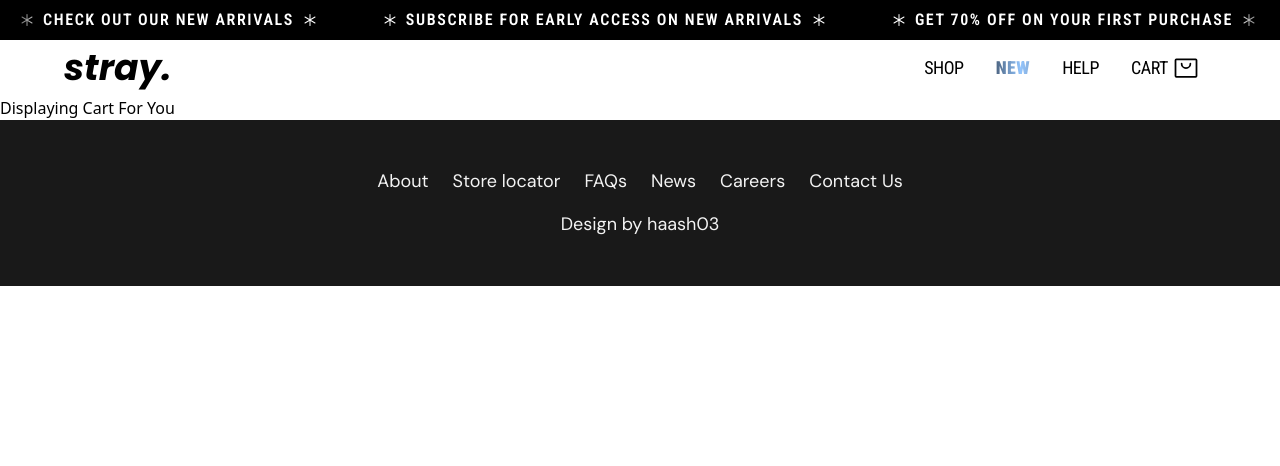
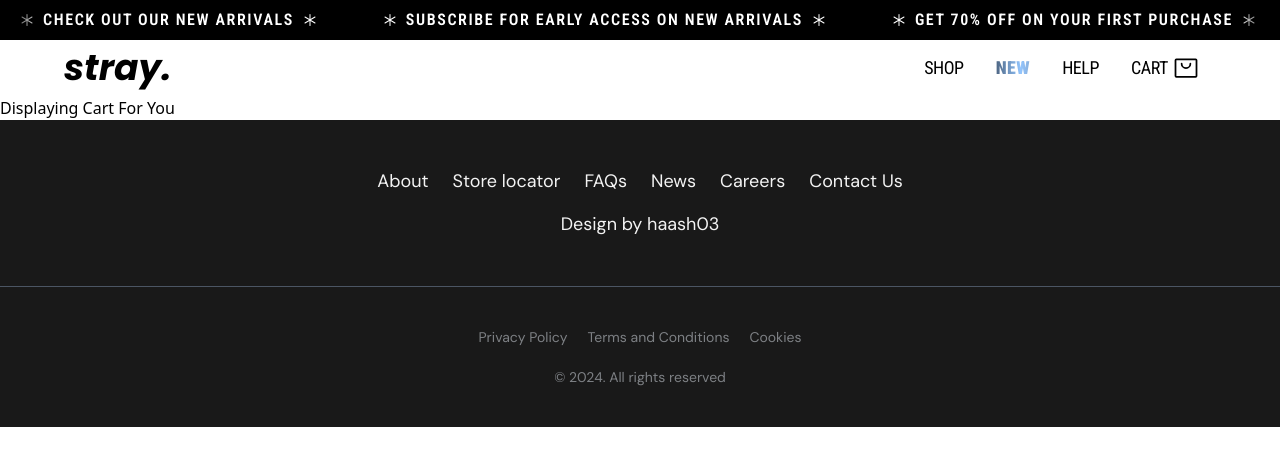
Before and after one commit to haash3/strayy, a React (Vite) app in the folder stray/: page /cart in a window 1280 px wide. Shown: the top 466 px of the page. Built offline with nearby package versions, Linux system fonts and the light colour scheme.

Commit message:
Copyright modified

```diff
--- a/stray/src/App.jsx
+++ b/stray/src/App.jsx
@@ -8,6 +8,7 @@ import {Shop} from './pages/shop/Shop'
 import {Cart} from './pages/cart/Cart'
 import {Help} from './pages/help/Help'
 import { Footer } from "./components/Footer";
+import { Copyright } from "./components/Copyright";
 
 
 // Main-code
@@ -25,6 +26,7 @@ function App() {
             <Route path="/cart"element={<Cart />}/>
         </Routes>
         <Footer />
+        <Copyright />
       </Router>
     </>
   );
--- /dev/null
+++ b/stray/src/components/Copyright.jsx
@@ -0,0 +1,20 @@
+import React from 'react'
+
+export const Copyright = () => {
+    const currentDate = new Date();
+    const currentYear = currentDate.getFullYear();
+  return (
+    <section className="flex flex-col gap-5 bg-black/90
+                        py-10 font-dmsans  border-t border-gray-600
+                      justify-center items-center footer
+                     text-slate-200/50 text-sm">
+        <div className="flex gap-5">
+            <p className="v-line ">Privacy Policy</p>
+
+            <p className="v-line">Terms and Conditions </p>
+            <p>Cookies</p>
+        </div>
+        <p>&copy; {currentYear}. All rights reserved </p>
+    </section>
+  )
+}
--- a/stray/src/index.css
+++ b/stray/src/index.css
@@ -53,6 +53,5 @@
     .zoom-out-text:hover {
       cursor: pointer;
       border-bottom: solid black 8px;
-
     }
   }
```
